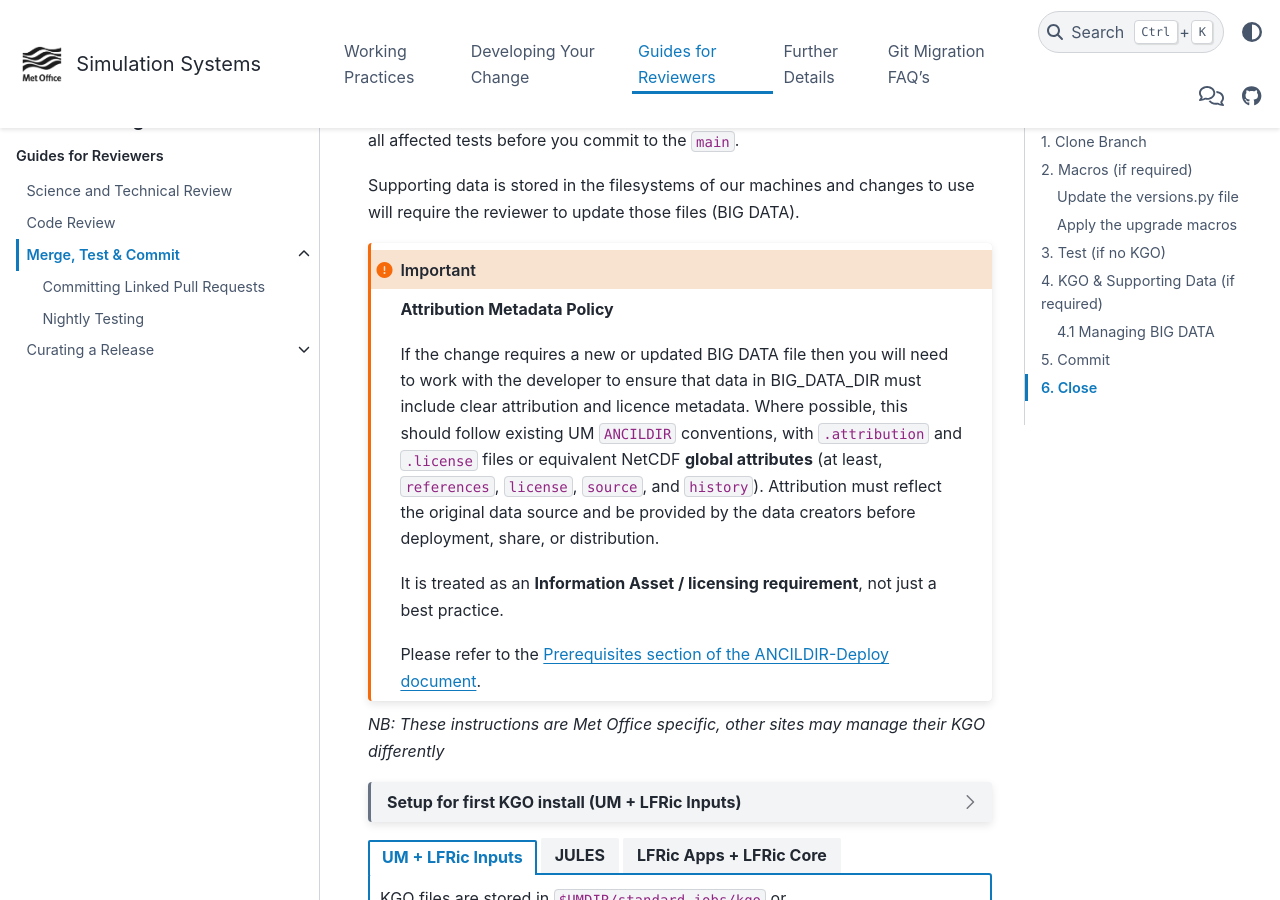
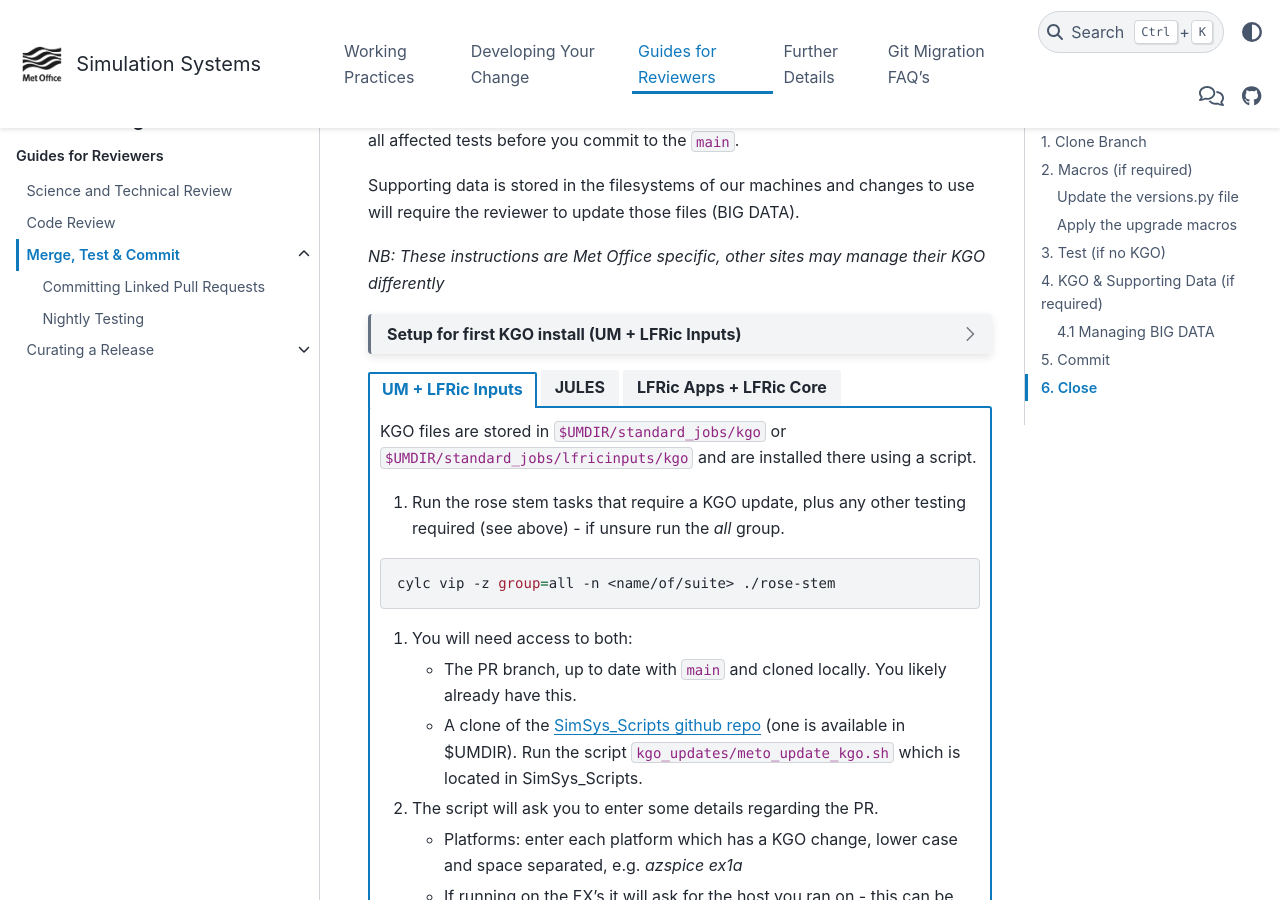
Before and after one commit to MetOffice/simulation-systems, a Sphinx documentation site: the page built from source/Reviewers/howtocommit.rst, in a window 1280 px wide and 900 px high, scrolled down 4062 px. Built offline with Sphinx 7.4.7 and the PyData theme 0.15.4, drawn with Linux system fonts in a browser that asks for light colours.

Commit message:
Include process on adding test data

```diff
--- a/source/Development/developing_change.rst
+++ b/source/Development/developing_change.rst
@@ -54,6 +54,7 @@ carefully:
     kgo
     diagnostics
     rose_stem
+    testdata
     testing
 
 .. important::
--- a/source/Reviewers/howtocommit.rst
+++ b/source/Reviewers/howtocommit.rst
@@ -357,25 +357,6 @@ for all affected tests before you commit to the ``main``.
 Supporting data is stored in the filesystems of our machines and changes to use
 will require the reviewer to update those files (BIG DATA).
 
-.. important:: **Attribution Metadata Policy**
-
-    If the change requires a new or updated BIG DATA file then you will need
-    to work with the developer to ensure that data in BIG_DATA_DIR must include
-    clear attribution and licence metadata. Where possible, this should follow
-    existing UM ``ANCILDIR`` conventions, with ``.attribution`` and ``.license``
-    files or equivalent NetCDF **global attributes** (at least, ``references``,
-    ``license``, ``source``, and ``history``). Attribution must reflect the
-    original data source and be provided by the data creators before deployment,
-    share, or distribution.
-
-    It is treated as an **Information Asset / licensing requirement**, not just
-    a best practice.
-
-    Please refer to the
-    `Prerequisites section of the ANCILDIR-Deploy document
-    <https://github.com/MetOffice/ANCILDIR-Deploy?tab=readme-ov-file#prerequisites>`__.
-
-
 *NB: These instructions are Met Office specific, other sites may manage their
 KGO differently*
 
```
Also changed, not shown: source/Development/testdata.rst (added, +109 -0 lines).
